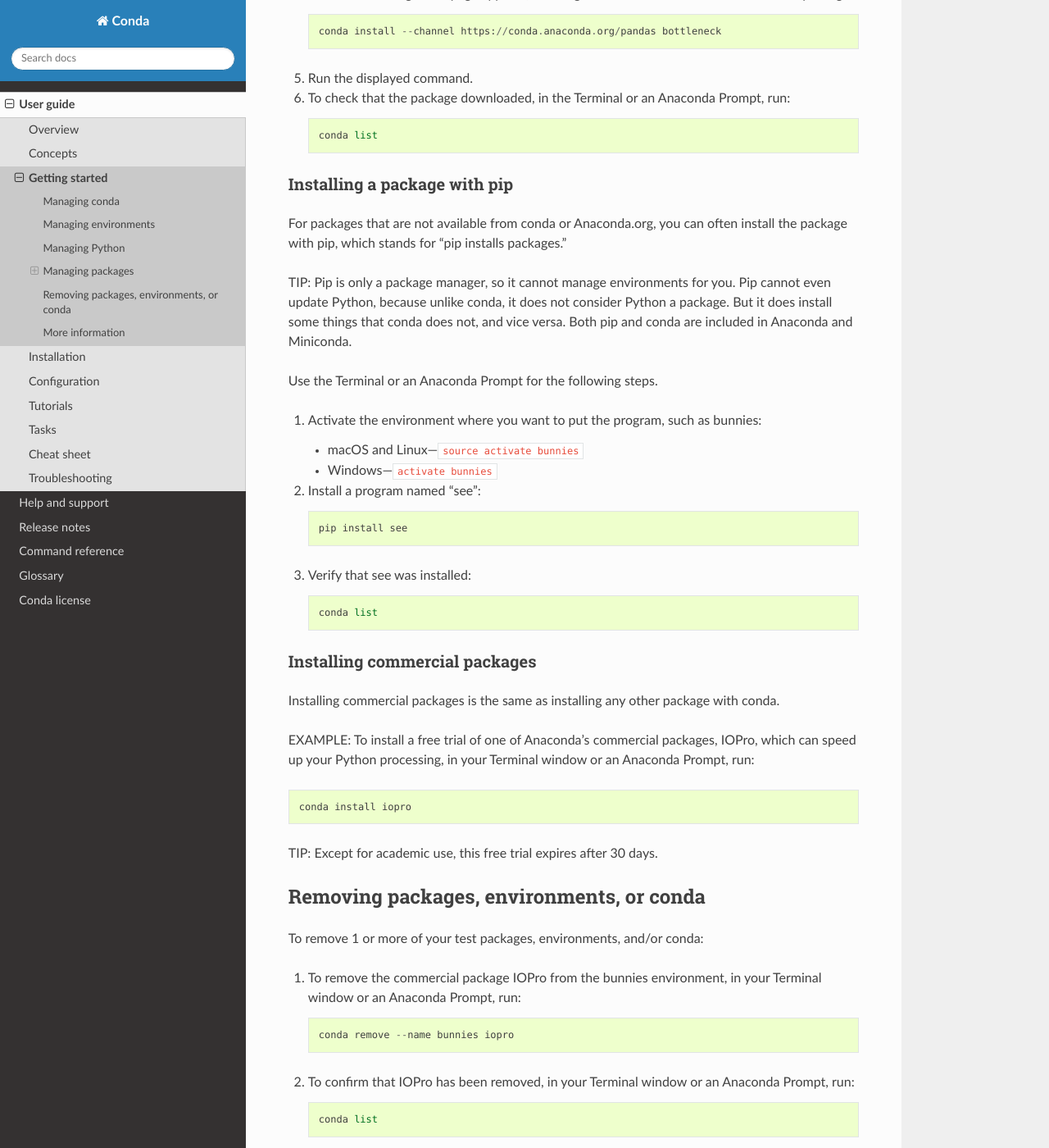
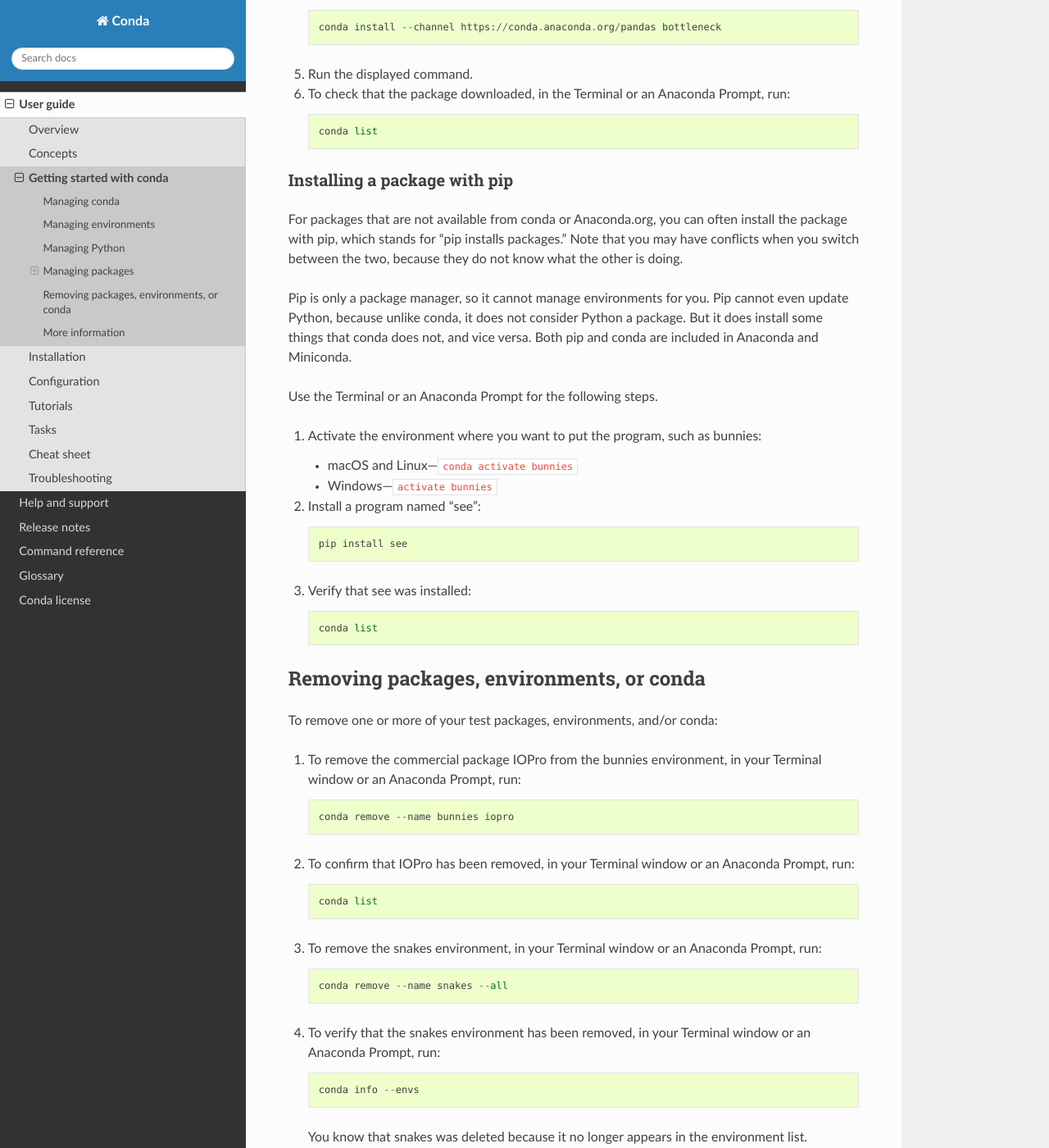
Before and after one commit to conda/conda-docs, a Sphinx documentation site: the page built from docs/source/user-guide/getting-started.rst, in a window 1280 px wide and 1400 px high, scrolled down 6553 px. Shown: the whole window at 82% size. Built offline with Sphinx 7.4.7 and the Read the Docs theme 2.0.0, drawn with Linux system fonts in a browser that asks for light colours; some of the changed text lies outside the part shown.

Commit message:
Update getting-started.rst

```diff
--- a/docs/source/user-guide/getting-started.rst
+++ b/docs/source/user-guide/getting-started.rst
@@ -23,16 +23,15 @@
 
   * List packages installed on your computer.
 
-  * List available packages.
+  * List packages available for you to install.
 
-  * Install and remove some packages using ``conda install``.
+  * Install and remove some packages.
 
   * For packages not available using ``conda install``, search
     on `Anaconda.org <http://Anaconda.org>`_.
 
   * For packages that are in neither location, install a package
-    with the pip package manager. Install a free 30-day trial
-    of Anaconda's commercial package, IOPro.
+    with the pip package manager.
 
   10 minutes
 
@@ -98,14 +97,19 @@
 
 Use the Terminal or an Anaconda Prompt for the following steps.
 
-#. Create an environment with ``conda create``:
+#. Create a new environment named ``snowflakes`` and install the
+   package ``biopython`` in it:
 
    .. code::
 
       conda create --name snowflakes biopython
 
-   This creates a new environment named "snowflakes" with the
-   program Biopython.
+#. Conda checks to see what packages Biopython will need, and asks
+   if you want to proceed:
+
+   .. code::
+
+      Proceed ([y]/n)? y
 
    TIP: You can abbreviate many frequently used options that are
    preceded by 2 dashes (``--``) to just 1 dash and the first
@@ -124,8 +128,8 @@
    different path, see ``conda create --help``.
 
    TIP: Since you did not specify a version of Python, conda
-   installs the same version used when conda was downloaded and
-   installed.
+   installs the same version you used when you downloaded and
+   installed Anaconda.
 
 #. Create a new environment and then install a different version
    of Python along with 2 packages named Astroid and Babel:
@@ -134,12 +138,10 @@
 
       conda create --name bunnies python=3.5 astroid babel
 
+   When conda asks you if you want to proceed, answer ``y`` for yes.
+
    This creates a second new environment in ``/envs`` named
    "bunnies", with Python 3, Astroid and Babel installed.
-
-   TIP: Install all the programs you will want in this
-   environment at the same time. Installing 1 program at a time
-   can lead to dependency conflicts.
 
    TIP: You can add much more to the conda create command. See
    ``conda create --help`` for details.
@@ -176,7 +178,7 @@
 
       (snowflakes) $
 
-#. Switch to another environment:
+#. Switch to the other environment:
 
    * Linux, macOS: ``source activate bunnies``
    * Windows:  ``activate bunnies``
@@ -255,7 +257,7 @@
 
 #. Activate the new environment:
 
-   * Linux, macOS: ``source activate snakes``
+   * Linux, macOS: ``conda activate snakes``
    * Windows:  ``activate snakes``
 
 #. Verify that the snakes environment has been added:
@@ -280,7 +282,7 @@
 
 #. Switch back to the default, version 2.7:
 
-   * Linux, macOS: ``source activate snowflakes``
+   * Linux, macOS: ``conda activate snowflakes``
    * Windows:  ``activate snowflakes``
 
 #. Verify that the snowflakes environment uses the same Python
@@ -293,7 +295,7 @@
 #. Deactivate the snowflakes environment and then revert your
    PATH to its previous state:
 
-   * Linux, macOS: ``source deactivate``
+   * Linux, macOS: ``conda deactivate``
    * Windows: ``deactivate``
 
 
@@ -309,8 +311,7 @@
 
 Then you look for specific packages on the Anaconda.org
 repository, install packages from Anaconda.org, install more
-packages using ``pip`` install instead of ``conda install`` and
-then install a commercial package.
+packages using ``pip`` install instead of ``conda install``.
 
 To find a package:
 
@@ -352,7 +353,7 @@
 
 #. Activate the bunnies environment:
 
-   * Linux, macOS: ``source activate bunnies``
+   * Linux, macOS: ``conda activate bunnies``
    * Windows:  ``activate bunnies``
 
 #. List the newly installed program:
@@ -417,9 +418,11 @@
 
 For packages that are not available from conda or Anaconda.org,
 you can often install the package with pip, which stands for
-"pip installs packages."
+"pip installs packages." Note that you may have conflicts when
+you switch between the two, because they do not know what the
+other is doing.
 
-TIP: Pip is only a package manager, so it cannot manage
+Pip is only a package manager, so it cannot manage
 environments for you. Pip cannot even update Python, because
 unlike conda, it does not consider Python a package. But it does
 install some things that conda does not, and vice versa. Both pip
@@ -430,7 +433,7 @@
 #. Activate the environment where you want to put the
    program, such as bunnies:
 
-   * macOS and Linux---``source activate bunnies``
+   * macOS and Linux---``conda activate bunnies``
    * Windows---``activate bunnies``
 
 #. Install a program named "see":
@@ -446,30 +449,13 @@
       conda list
 
 
-Installing commercial packages
-------------------------------
-
-Installing commercial packages is the same as installing any
-other package with conda.
-
-EXAMPLE: To install a free trial of one of Anaconda's commercial
-packages, IOPro, which can speed up your Python processing, in your Terminal
-window or an Anaconda Prompt, run:
-
-.. code::
-
-   conda install iopro
-
-TIP: Except for academic use, this free trial expires after 30
-days.
-
 
 .. _remove-pkgs-envs-conda:
 
 Removing packages, environments, or conda
 ===============================================
 
-To remove 1 or more of your test packages, environments, and/or
+To remove one or more of your test packages, environments, and/or
 conda:
 
 #. To remove the commercial package IOPro from the bunnies
@@ -532,7 +518,7 @@
 ================
 
 * Full documentation---`<https://conda.io/docs/>`_.
-* Cheat sheet---:doc:`cheatsheet`.
+* Cheat sheet: :doc:`cheatsheet`.
 * FAQs---`<http://docs.continuum.io/anaconda/faq.html>`_.
 * Free community support---`<https://groups.google.com/a/anaconda.com/forum/#!forum/anaconda>`_.
 * Paid support options---`<https://www.anaconda.com/support/>`_.
```
Also changed, not shown: other parts of docs/source/user-guide/getting-started.rst (+6 -6 lines).
